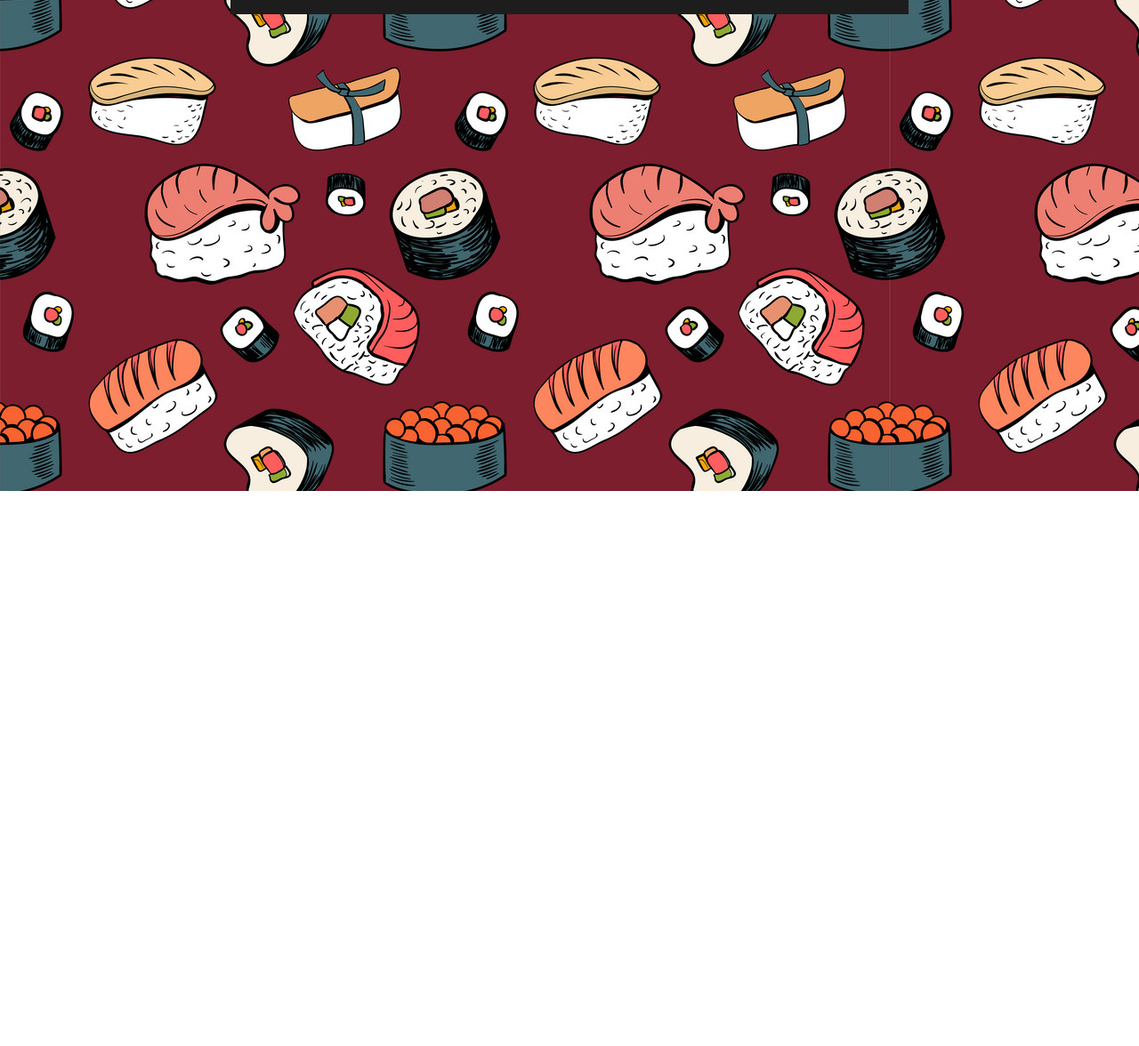
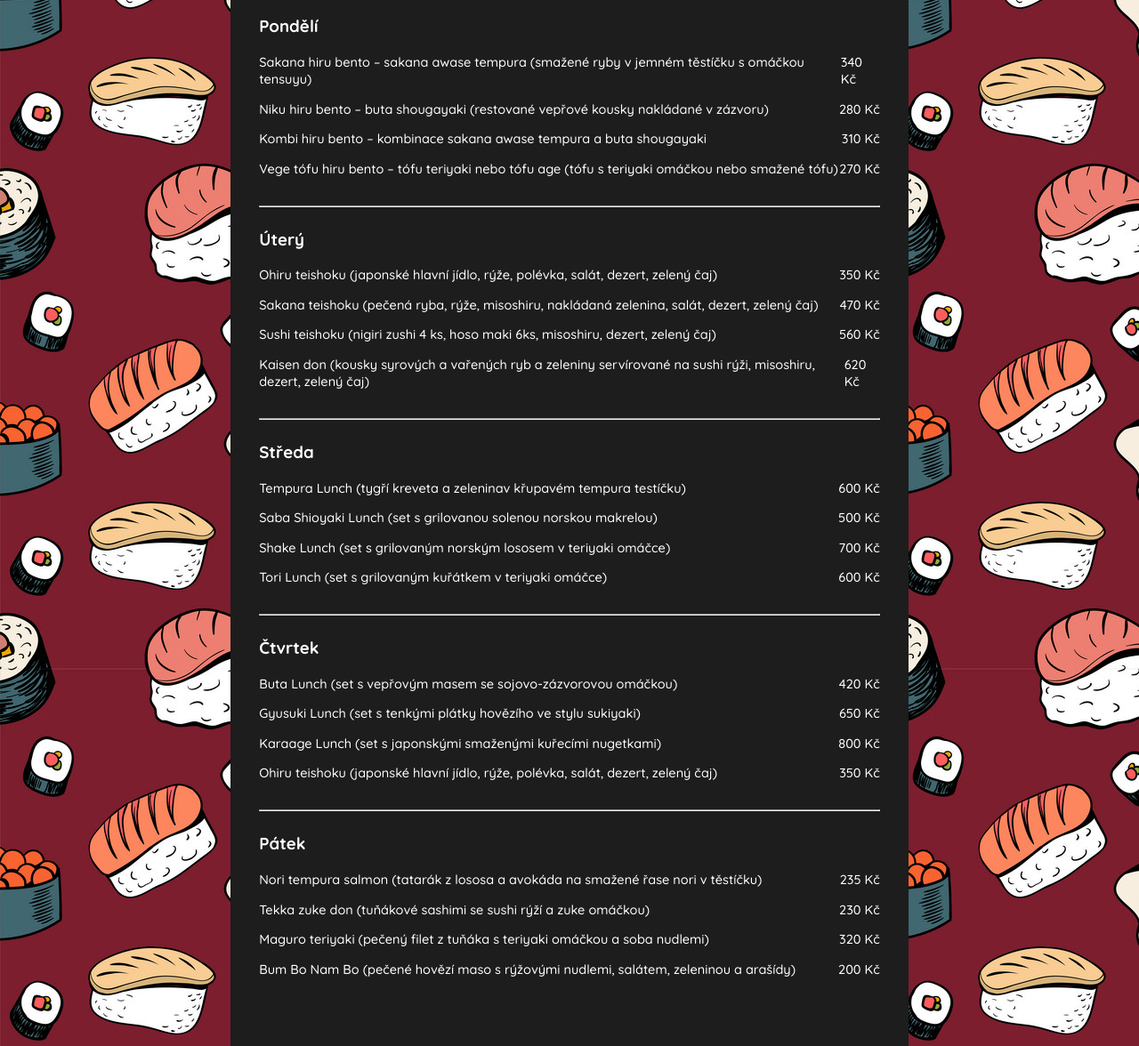
Before and after one commit to plechipt/projekt-restaurace, a plain HTML site: page index.html in a window 1280 px wide. Shown: the part 248-1424 px from the top of the page at 89% size. Before the commit the page ends 800 px from the top, so only its background shows below. Drawn offline with Linux system fonts and the light colour scheme.

Commit message:
Polední menu

```diff
--- a/CSS/contacts.css
+++ b/CSS/contacts.css
@@ -36,12 +36,6 @@
   margin-left: 70px;
 }
 
-.opening p,
-.address p,
-.telephone-and-email p {
-  margin-left: 10px;
-}
-
 .telephone-and-email {
   margin-top: 42px;
 }
--- a/CSS/index.css
+++ b/CSS/index.css
@@ -18,6 +18,33 @@ html {
   overflow-x: hidden;
   background-image: url(../assets/images/main-background.jpg);
   object-fit: 100px 10px;
+}
+
+.main-container {
+  padding: 0rem 2rem 2rem 2rem;
+}
+
+.container hr {
+  margin-bottom: 1.5em;
+}
+
+.container h1 {
+  text-align: center;
+  padding-top: 0.5em;
+}
+
+.main-container article h2 {
+  margin-bottom: 1.5em;
+}
+
+.menu-day {
+  margin-bottom: 2em;
+}
+
+.menu-day p {
+  display: flex;
+  justify-content: space-between;
+  font-size: 14.5px;
 }
 
 .top-bar {
@@ -41,6 +68,10 @@ html {
 .main-logo {
   margin-right: 0.5rem;
   width: 50px;
+}
+
+nav {
+  position: sticky;
 }
 
 nav div {
@@ -120,23 +151,6 @@ nav,
   background-color: #1d1d1d;
 }
 
-.movies {
-  display: flex;
-  justify-content: center;
-  flex-wrap: wrap;
-  margin: auto;
-  width: 100%;
-}
-
-.main-movie img {
-  width: 100%;
-}
-
-.bottom-movies {
-  display: flex;
-  justify-content: center;
-}
-
 .bottom-movie img {
   width: 100%;
 }
--- a/index.html
+++ b/index.html
@@ -65,7 +65,173 @@
     <!-- Content container -->
     <div class="container">
       <main>
-        <article>ss</article>
+        <div class="main-container">
+          <h1>Vítejte v japonské restauraci Banzai</h1>
+          <hr />
+          <article>
+            <h2>Polední menu (16.5.-20.5.)</h2>
+            <div class="menu-day">
+              <h3>Pondělí</h3>
+              <p>
+                <span>
+                  Sakana hiru bento – sakana awase tempura (smažené ryby v
+                  jemném těstíčku s omáčkou tensuyu)
+                </span>
+                <span>340 Kč</span>
+              </p>
+              <p>
+                <span>
+                  Niku hiru bento – buta shougayaki (restované vepřové kousky
+                  nakládané v zázvoru)
+                </span>
+                <span>280 Kč</span>
+              </p>
+
+              <p>
+                <span>
+                  Kombi hiru bento – kombinace sakana awase tempura a buta
+                  shougayaki
+                </span>
+                <span>310 Kč</span>
+              </p>
+              <p>
+                <span>
+                  Vege tófu hiru bento – tófu teriyaki nebo tófu age (tófu s
+                  teriyaki omáčkou nebo smažené tófu)
+                </span>
+                <span>270 Kč</span>
+              </p>
+            </div>
+            <hr />
+            <div class="menu-day">
+              <h3>Úterý</h3>
+              <p>
+                <span>
+                  Ohiru teishoku (japonské hlavní jídlo, rýže, polévka, salát,
+                  dezert, zelený čaj)
+                </span>
+                <span>350 Kč</span>
+              </p>
+              <p>
+                <span>
+                  Sakana teishoku (pečená ryba, rýže, misoshiru, nakládaná
+                  zelenina, salát, dezert, zelený čaj)
+                </span>
+                <span>470 Kč</span>
+              </p>
+
+              <p>
+                <span>
+                  Sushi teishoku (nigiri zushi 4 ks, hoso maki 6ks, misoshiru,
+                  dezert, zelený čaj)
+                </span>
+                <span>560 Kč</span>
+              </p>
+              <p>
+                <span>
+                  Kaisen don (kousky syrových a vařených ryb a zeleniny
+                  servírované na sushi rýži, misoshiru, dezert, zelený čaj)
+                </span>
+                <span>620 Kč</span>
+              </p>
+            </div>
+            <hr />
+            <div class="menu-day">
+              <h3>Středa</h3>
+              <p>
+                <span
+                  >Tempura Lunch (tygří kreveta a zeleninav křupavém tempura
+                  testíčku)</span
+                >
+                <span>600 Kč</span>
+              </p>
+              <p>
+                <span
+                  >Saba Shioyaki Lunch (set s grilovanou solenou norskou
+                  makrelou)</span
+                >
+                <span>500 Kč</span>
+              </p>
+              <p>
+                <span>
+                  Shake Lunch (set s grilovaným norským lososem v teriyaki
+                  omáčce)
+                </span>
+                <span>700 Kč</span>
+              </p>
+              <p>
+                <span
+                  >Tori Lunch (set s grilovaným kuřátkem v teriyaki
+                  omáčce)</span
+                >
+                <span>600 Kč</span>
+              </p>
+            </div>
+            <hr />
+            <div class="menu-day">
+              <h3>Čtvrtek</h3>
+              <p>
+                <span>
+                  Buta Lunch (set s vepřovým masem se sojovo-zázvorovou
+                  omáčkou)</span
+                >
+                <span>420 Kč</span>
+              </p>
+              <p>
+                <span
+                  >Gyusuki Lunch (set s tenkými plátky hovězího ve stylu
+                  sukiyaki)</span
+                >
+                <span>650 Kč</span>
+              </p>
+              <p>
+                <span>
+                  Karaage Lunch (set s japonskými smaženými kuřecími nugetkami)
+                </span>
+                <span>800 Kč</span>
+              </p>
+              <p>
+                <span>
+                  Ohiru teishoku (japonské hlavní jídlo, rýže, polévka, salát,
+                  dezert, zelený čaj)
+                </span>
+                <span>350 Kč</span>
+              </p>
+            </div>
+            <hr />
+            <div class="menu-day">
+              <h3>Pátek</h3>
+              <p>
+                <span>
+                  Nori tempura salmon (tatarák z lososa a avokáda na smažené
+                  řase nori v těstíčku)
+                </span>
+                <span>235 Kč </span>
+              </p>
+              <p>
+                <span
+                  >Tekka zuke don (tuňákové sashimi se sushi rýží a zuke
+                  omáčkou)</span
+                >
+                <span>230 Kč</span>
+              </p>
+              <p>
+                <span
+                  >Maguro teriyaki (pečený filet z tuňáka s teriyaki omáčkou a
+                  soba nudlemi)</span
+                >
+                <span>320 Kč</span>
+              </p>
+              <p>
+                <span
+                  >Bum Bo Nam Bo (pečené hovězí maso s rýžovými nudlemi,
+                  salátem, zeleninou a arašídy)</span
+                >
+                <span>200 Kč</span>
+              </p>
+            </div>
+          </article>
+        </div>
       </main>
       <footer>
         <div class="footer">
```
